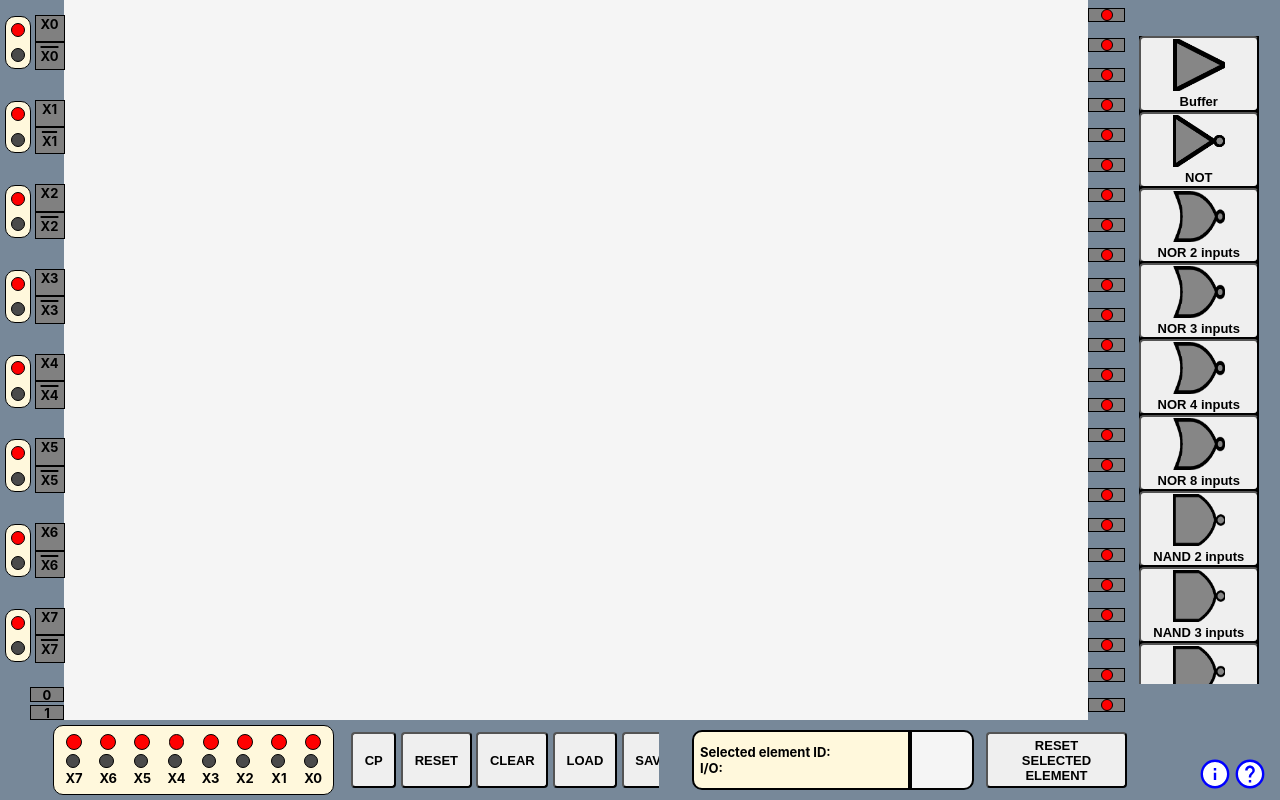
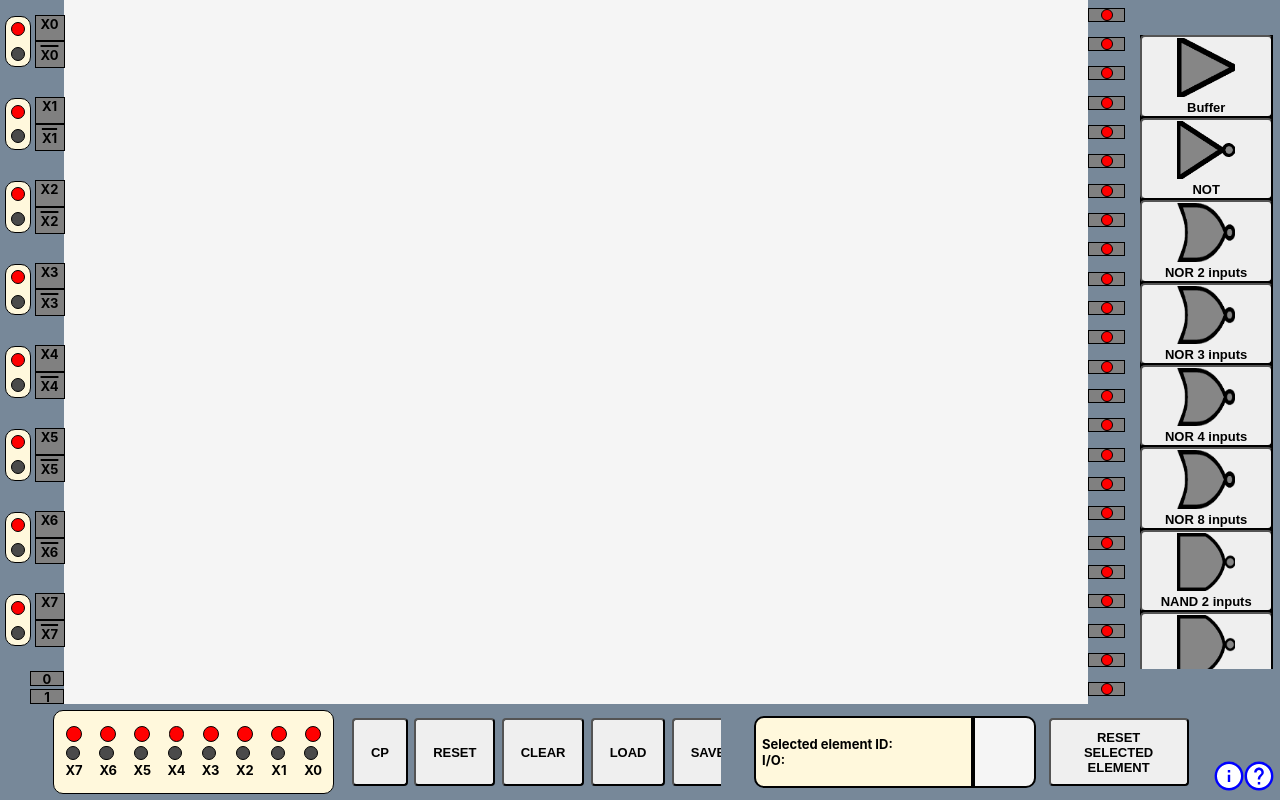
Before and after one commit to DominkoMilic/combinational-logic-circuits, a React (Create React App) app: page / in a window 1280 px wide. Built offline with nearby package versions, Linux system fonts and the light colour scheme.

Commit message:
adjustment for publishing

```diff
--- a/src/App.css
+++ b/src/App.css
@@ -8,7 +8,7 @@
 }
 
 .main-part {
-  height: 90vh;
+  height: 88vh;
   width: 100%;
   display: flex;
   flex-wrap: wrap;
@@ -16,7 +16,7 @@
 }
 
 .button-box {
-  height: 10vh;
+  height: 12vh;
   width: 100%;
   background-color: grey;
 }
--- a/src/components/controlPanel/controlPanel.css
+++ b/src/components/controlPanel/controlPanel.css
@@ -14,12 +14,12 @@
 }
 
 .control-buttons {
-  width: 25%;
+  width: 30%;
   height: 100%;
 }
 
 .control-info {
-  width: 10%;
+  width: 5%;
   height: 100%;
 }
 
--- a/src/components/elements/scrollBox.css
+++ b/src/components/elements/scrollBox.css
@@ -3,7 +3,7 @@
   justify-content: center;
   align-items: center;
   height: 100%;
-  width: 90%;
+  width: 100%;
   background-color: lightslategray;
 }
 
--- a/src/components/elements/srollBox.js
+++ b/src/components/elements/srollBox.js
@@ -28,206 +28,40 @@ const ScrollBox = ({ setFunctions }) => {
     setEncoderElements,
   } = setFunctions;
 
-  const handleAddNOT = () => {
-    setNotElements((prev) => {
+  const elementSetters = {
+    NOT: setNotElements,
+    buffer: setBufferElements,
+    NOR2Inputs: setNor2InputsElements,
+    NOR3Inputs: setNor3InputsElements,
+    NOR4Inputs: setNor4InputsElements,
+    NOR8Inputs: setNor8InputsElements,
+    NAND2Inputs: setNand2InputsElements,
+    NAND3Inputs: setNand3InputsElements,
+    NAND4Inputs: setNand4InputsElements,
+    NAND8Inputs: setNand8InputsElements,
+    EXNOR: setExNorElements,
+    EXOR: setExOrElements,
+    DEMUXm2: setDemuxm2Elements,
+    DEMUXm3: setDemuxm3Elements,
+    MUXm1: setMuxm1Elements,
+    MUXm2: setMuxm2Elements,
+    MUXm3: setMuxm3Elements,
+    encoder: setEncoderElements,
+  };
+
+  const handleAddElement = (type) => {
+    const setFunction = elementSetters[type];
+    if (!setFunction) {
+      console.error(`No setter found for element type: ${type}`);
+      return;
+    }
+
+    setFunction((prev) => {
       const existingIds = prev.map((el) => parseInt(el.id.split("-")[1], 10));
       const nextId = existingIds.length ? Math.max(...existingIds) + 1 : 0;
-
       return [
         ...prev,
-        { id: `NOT-${nextId}`, value: "0", position: { x: 0, y: 0 } },
-      ];
-    });
-  };
-
-  const handleAddBuffer = () => {
-    setBufferElements((prev) => {
-      const existingIds = prev.map((el) => parseInt(el.id.split("-")[1], 10));
-      const nextId = existingIds.length ? Math.max(...existingIds) + 1 : 0;
-
-      return [
-        ...prev,
-        { id: `buffer-${nextId}`, value: "0", position: { x: 0, y: 0 } },
-      ];
-    });
-  };
-
-  const handleAddNOR2Inputs = () => {
-    setNor2InputsElements((prev) => {
-      const existingIds = prev.map((el) => parseInt(el.id.split("-")[1], 10));
-      const nextId = existingIds.length ? Math.max(...existingIds) + 1 : 0;
-
-      return [
-        ...prev,
-        { id: `NOR2Inputs-${nextId}`, value: "0", position: { x: 0, y: 0 } },
-      ];
-    });
-  };
-
-  const handleAddNOR3Inputs = () => {
-    setNor3InputsElements((prev) => {
-      const existingIds = prev.map((el) => parseInt(el.id.split("-")[1], 10));
-      const nextId = existingIds.length ? Math.max(...existingIds) + 1 : 0;
-
-      return [
-        ...prev,
-        { id: `NOR3Inputs-${nextId}`, value: "0", position: { x: 0, y: 0 } },
-      ];
-    });
-  };
-
-  const handleAddNOR4Inputs = () => {
-    setNor4InputsElements((prev) => {
-      const existingIds = prev.map((el) => parseInt(el.id.split("-")[1], 10));
-      const nextId = existingIds.length ? Math.max(...existingIds) + 1 : 0;
-
-      return [
-        ...prev,
-        { id: `NOR4Inputs-${nextId}`, value: "0", position: { x: 0, y: 0 } },
-      ];
-    });
-  };
-
-  const handleAddNOR8Inputs = () => {
-    setNor8InputsElements((prev) => {
-      const existingIds = prev.map((el) => parseInt(el.id.split("-")[1], 10));
-      const nextId = existingIds.length ? Math.max(...existingIds) + 1 : 0;
-
-      return [
-        ...prev,
-        { id: `NOR8Inputs-${nextId}`, value: "0", position: { x: 0, y: 0 } },
-      ];
-    });
-  };
-
-  const handleAddNAND2Inputs = () => {
-    setNand2InputsElements((prev) => {
-      const existingIds = prev.map((el) => parseInt(el.id.split("-")[1], 10));
-      const nextId = existingIds.length ? Math.max(...existingIds) + 1 : 0;
-
-      return [
-        ...prev,
-        { id: `NAND2Inputs-${nextId}`, value: "0", position: { x: 0, y: 0 } },
-      ];
-    });
-  };
-
-  const handleAddNAND3Inputs = () => {
-    setNand3InputsElements((prev) => {
-      const existingIds = prev.map((el) => parseInt(el.id.split("-")[1], 10));
-      const nextId = existingIds.length ? Math.max(...existingIds) + 1 : 0;
-
-      return [
-        ...prev,
-        { id: `NAND3Inputs-${nextId}`, value: "0", position: { x: 0, y: 0 } },
-      ];
-    });
-  };
-
-  const handleAddNAND4Inputs = () => {
-    setNand4InputsElements((prev) => {
-      const existingIds = prev.map((el) => parseInt(el.id.split("-")[1], 10));
-      const nextId = existingIds.length ? Math.max(...existingIds) + 1 : 0;
-
-      return [
-        ...prev,
-        { id: `NAND4Inputs-${nextId}`, value: "0", position: { x: 0, y: 0 } },
-      ];
-    });
-  };
-
-  const handleAddNAND8Inputs = () => {
-    setNand8InputsElements((prev) => {
-      const existingIds = prev.map((el) => parseInt(el.id.split("-")[1], 10));
-      const nextId = existingIds.length ? Math.max(...existingIds) + 1 : 0;
-
-      return [
-        ...prev,
-        { id: `NAND8Inputs-${nextId}`, value: "0", position: { x: 0, y: 0 } },
-      ];
-    });
-  };
-
-  const handleAddEXNOR = () => {
-    setExNorElements((prev) => {
-      const existingIds = prev.map((el) => parseInt(el.id.split("-")[1], 10));
-      const nextId = existingIds.length ? Math.max(...existingIds) + 1 : 0;
-
-      return [
-        ...prev,
-        { id: `EXNOR-${nextId}`, value: "0", position: { x: 0, y: 0 } },
-      ];
-    });
-  };
-
-  const handleAddEXOR = () => {
-    setExOrElements((prev) => {
-      const existingIds = prev.map((el) => parseInt(el.id.split("-")[1], 10));
-      const nextId = existingIds.length ? Math.max(...existingIds) + 1 : 0;
-
-      return [
-        ...prev,
-        { id: `EXOR-${nextId}`, value: "0", position: { x: 0, y: 0 } },
-      ];
-    });
-  };
-
-  const handleAddDEMUXm2 = () => {
-    setDemuxm2Elements((prev) => {
-      const existingIds = prev.map((el) => parseInt(el.id.split("-")[1], 10));
-      const nextId = existingIds.length ? Math.max(...existingIds) + 1 : 0;
-
-      return [
-        ...prev,
-        { id: `DEMUXm2-${nextId}`, value: "0", position: { x: 0, y: 0 } },
-      ];
-    });
-  };
-
-  const handleAddDEMUXm3 = () => {
-    setDemuxm3Elements((prev) => {
-      const existingIds = prev.map((el) => parseInt(el.id.split("-")[1], 10));
-      const nextId = existingIds.length ? Math.max(...existingIds) + 1 : 0;
-
-      return [
-        ...prev,
-        { id: `DEMUXm3-${nextId}`, value: "0", position: { x: 0, y: 0 } },
-      ];
-    });
-  };
-
-  const handleAddMUXm3 = () => {
-    setMuxm3Elements((prev) => {
-      const existingIds = prev.map((el) => parseInt(el.id.split("-")[1], 10));
-      const nextId = existingIds.length ? Math.max(...existingIds) + 1 : 0;
-
-      return [
-        ...prev,
-        { id: `MUXm3-${nextId}`, value: "0", position: { x: 0, y: 0 } },
-      ];
-    });
-  };
-
-  const handleAddMUXm2 = () => {
-    setMuxm2Elements((prev) => {
-      const existingIds = prev.map((el) => parseInt(el.id.split("-")[1], 10));
-      const nextId = existingIds.length ? Math.max(...existingIds) + 1 : 0;
-
-      return [
-        ...prev,
-        { id: `MUXm2-${nextId}`, value: "0", position: { x: 0, y: 0 } },
-      ];
-    });
-  };
-
-  const handleAddMUXm1 = () => {
-    setMuxm1Elements((prev) => {
-      const existingIds = prev.map((el) => parseInt(el.id.split("-")[1], 10));
-      const nextId = existingIds.length ? Math.max(...existingIds) + 1 : 0;
-
-      return [
-        ...prev,
-        { id: `MUXm1-${nextId}`, value: "0", position: { x: 0, y: 0 } },
+        { id: `${type}-${nextId}`, value: "0", position: { x: 0, y: 0 } },
       ];
     });
   };
@@ -266,59 +100,87 @@ const ScrollBox = ({ setFunctions }) => {
     });
   };
 
-  const handleAddEncoder = () => {
-    setEncoderElements((prev) => {
-      const existingIds = prev.map((el) => parseInt(el.id.split("-")[1], 10));
-      const nextId = existingIds.length ? Math.max(...existingIds) + 1 : 0;
-
-      return [
-        ...prev,
-        {
-          id: `PriorityEncoder-${nextId}`,
-          value: "0",
-          position: { x: 0, y: 0 },
-        },
-      ];
-    });
-  };
-
   const components = [
-    { key: "buffer", label: "Buffer", handler: handleAddBuffer },
-    { key: "NOT", label: "NOT", handler: handleAddNOT },
-    { key: "NOR2Inputs", label: "NOR 2 inputs", handler: handleAddNOR2Inputs },
-    { key: "NOR3Inputs", label: "NOR 3 inputs", handler: handleAddNOR3Inputs },
-    { key: "NOR4Inputs", label: "NOR 4 inputs", handler: handleAddNOR4Inputs },
-    { key: "NOR8Inputs", label: "NOR 8 inputs", handler: handleAddNOR8Inputs },
+    {
+      key: "buffer",
+      label: "Buffer",
+      handler: () => handleAddElement("buffer"),
+    },
+    { key: "NOT", label: "NOT", handler: () => handleAddElement("NOT") },
+    {
+      key: "NOR2Inputs",
+      label: "NOR 2 inputs",
+      handler: () => handleAddElement("NOR2Inputs"),
+    },
+    {
+      key: "NOR3Inputs",
+      label: "NOR 3 inputs",
+      handler: () => handleAddElement("NOR3Inputs"),
+    },
+    {
+      key: "NOR4Inputs",
+      label: "NOR 4 inputs",
+      handler: () => handleAddElement("NOR4Inputs"),
+    },
+    {
+      key: "NOR8Inputs",
+      label: "NOR 8 inputs",
+      handler: () => handleAddElement("NOR8Inputs"),
+    },
     {
       key: "NAND2Inputs",
       label: "NAND 2 inputs",
-      handler: handleAddNAND2Inputs,
+      handler: () => handleAddElement("NAND2Inputs"),
     },
     {
       key: "NAND3Inputs",
       label: "NAND 3 inputs",
-      handler: handleAddNAND3Inputs,
+      handler: () => handleAddElement("NAND3Inputs"),
     },
     {
       key: "NAND4Inputs",
       label: "NAND 4 inputs",
-      handler: handleAddNAND4Inputs,
+      handler: () => handleAddElement("NAND4Inputs"),
     },
     {
       key: "NAND8Inputs",
       label: "NAND 8 inputs",
-      handler: handleAddNAND8Inputs,
+      handler: () => handleAddElement("NAND8Inputs"),
     },
-    { key: "EXOR", label: "EXOR", handler: handleAddEXOR },
-    { key: "EXNOR", label: "EXNOR", handler: handleAddEXNOR },
-    { key: "DEMUXm2", label: "DEMUX m=2", handler: handleAddDEMUXm2 },
-    { key: "DEMUXm3", label: "DEMUX m=3", handler: handleAddDEMUXm3 },
-    { key: "MUXm1", label: "MUX m=1", handler: handleAddMUXm1 },
-    { key: "MUXm2", label: "MUX m=2", handler: handleAddMUXm2 },
-    { key: "MUXm3", label: "MUX m=3", handler: handleAddMUXm3 },
+    { key: "EXOR", label: "EXOR", handler: () => handleAddElement("EXOR") },
+    { key: "EXNOR", label: "EXNOR", handler: () => handleAddElement("EXNOR") },
+    {
+      key: "DEMUXm2",
+      label: "DEMUX m=2",
+      handler: () => handleAddElement("DEMUXm2"),
+    },
+    {
+      key: "DEMUXm3",
+      label: "DEMUX m=3",
+      handler: () => handleAddElement("DEMUXm3"),
+    },
+    {
+      key: "MUXm1",
+      label: "MUX m=1",
+      handler: () => handleAddElement("MUXm1"),
+    },
+    {
+      key: "MUXm2",
+      label: "MUX m=2",
+      handler: () => handleAddElement("MUXm2"),
+    },
+    {
+      key: "MUXm3",
+      label: "MUX m=3",
+      handler: () => handleAddElement("MUXm3"),
+    },
+    {
+      key: "encoder",
+      label: "Priority encoder",
+      handler: () => handleAddElement("encoder"),
+    },
     { key: "DFlipFlop", label: "D flip-flop", handler: handleAddDFlipFlop },
     { key: "JKFlipFlop", label: "JK flip-flop", handler: handleAddJKFlipFlop },
-    { key: "encoder", label: "Priority encoder", handler: handleAddEncoder },
   ];
 
   return (
```
